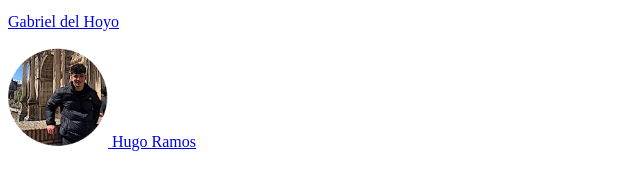
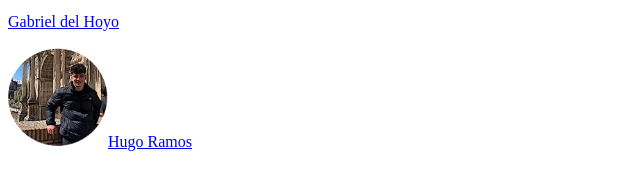
Before and after one commit to Hugo1489/411C4RS.github.io, a plain HTML site: page About Us.html in a window 1280 px wide. Shown: the part 269-458 px from the top of the page, 0-640 px from the left. Drawn offline with Linux system fonts and the light colour scheme.

Commit message:
Update ABOUTUS.css

```diff
--- a/css/ABOUTUS.css
+++ b/css/ABOUTUS.css
@@ -3,4 +3,8 @@ div{
 display: inline-block;
 width:"100%";
   height: "50px" ;
+
 }
+a{
+  display: inline-block;
+}
```
